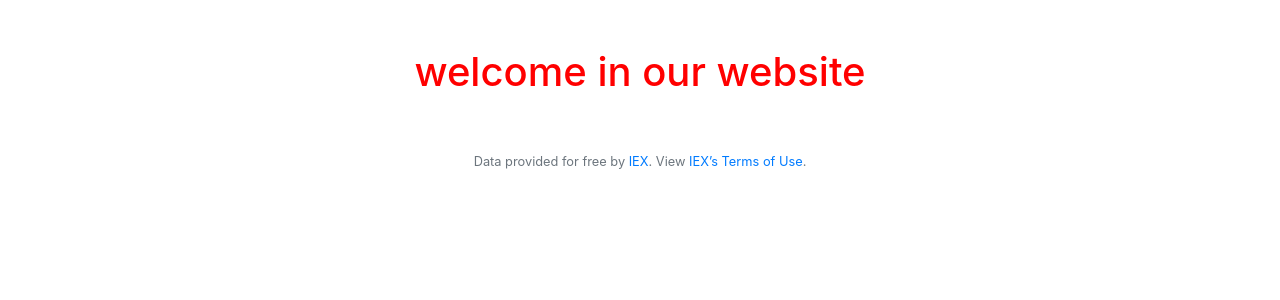
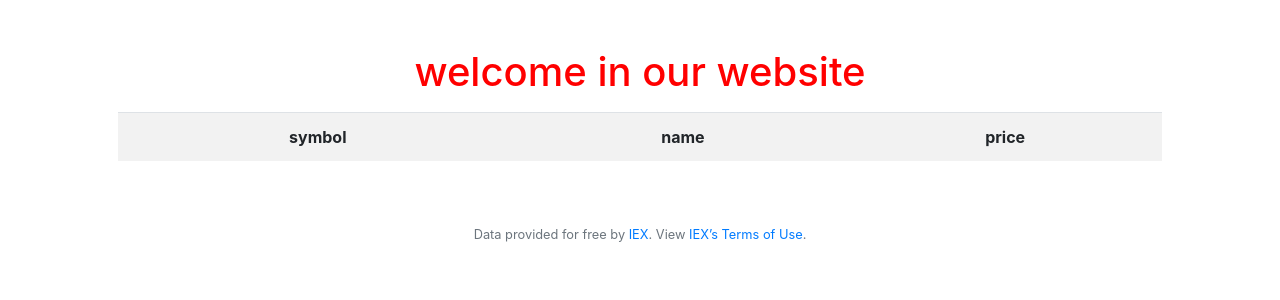
Before and after one commit to aminedachir/Finnace.solutions, a Flask app: page / in a window 1280 px wide. Shown: the part 76-376 px from the top of the page. Run offline with Flask 2, Linux system fonts and the light colour scheme; a user stored in the database is signed in; lists and menus that the app fills with data are empty; some libraries are stand-ins or nearby versions.

Commit message:
add table in index.html

```diff
--- a/application.py
+++ b/application.py
@@ -43,7 +43,8 @@ if not os.environ.get("API_KEY"):
 @app.route("/")
 @login_required
 def index():
-    """Show portfolio of stocks"""
+    if request.method == 'POST':
+        return ("TODO")
     return render_template("index.html")
 
 
--- a/templates/index.html
+++ b/templates/index.html
@@ -5,5 +5,14 @@
 {% endblock %}
 
 {% block main %}
-<center><h1 style="color:red;">welcome in our website</h1></center>
+    <center><h1 style="color:red;">welcome in our website</h1></center>
+    <p>
+        <table class="table table-striped">
+            <tr>
+                <th>symbol</th>
+                <th>name</th>
+                <th>price</th>
+            </tr>
+        </table>
+    </p>
 {% endblock %}
```
